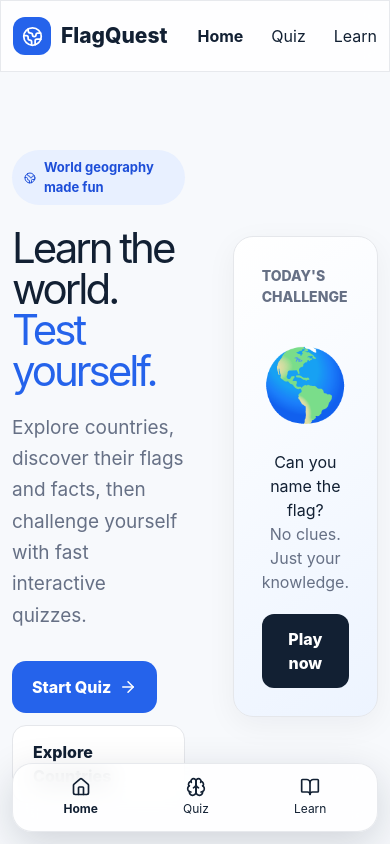
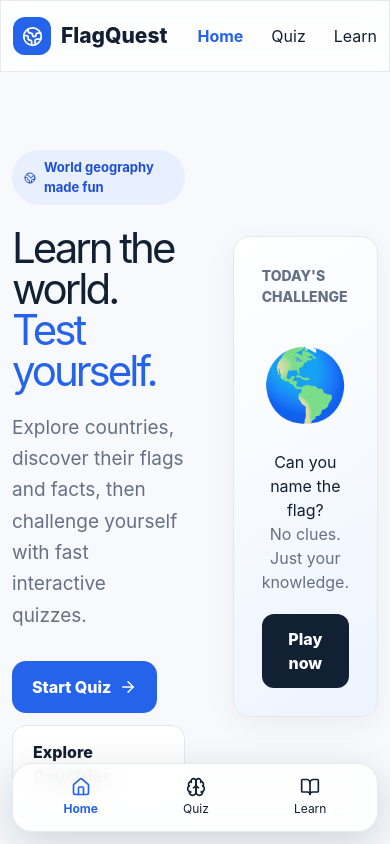
Before and after one commit to tomahmed420/flagquest, a Next.js app: page / in a window 390 px wide. Shown: the top 844 px of the page. Built offline with nearby package versions, Linux system fonts and the light colour scheme.

Commit message:
style: improve responsive country grid and cards

```diff
--- a/app/globals.css
+++ b/app/globals.css
@@ -1,4 +1,5 @@
 @import "tailwindcss";
-
-:root{--bg:#f7f9fc;--card:#fff;--text:#122033;--muted:#667085;--primary:#2563eb;--primary2:#1d4ed8;--border:#e5e7eb;--success:#16a34a;--danger:#dc2626}
-*{box-sizing:border-box}html{scroll-behavior:smooth}body{margin:0;background:var(--bg);color:var(--text);font-family:Inter,ui-sans-serif,system-ui,-apple-system,BlinkMacSystemFont,"Segoe UI",sans-serif}button,input{font:inherit}button{cursor:pointer}.container{width:min(1120px,calc(100% - 32px));margin:auto}.glass{background:rgba(255,255,255,.82);backdrop-filter:blur(12px);border:1px solid rgba(229,231,235,.9)}.card{background:var(--card);border:1px solid var(--border);border-radius:20px;box-shadow:0 8px 30px rgba(15,23,42,.05)}.flag{object-fit:cover;box-shadow:0 8px 25px rgba(15,23,42,.12);border-radius:10px}.nav-active{color:var(--primary);font-weight:700}.answer.correct{border-color:#86efac;background:#f0fdf4;color:#166534}.answer.wrong{border-color:#fecaca;background:#fef2f2;color:#991b1b}.answer:disabled{cursor:default}.bottom-nav{display:none}@media(max-width:700px){.desktop-nav{display:none}.bottom-nav{display:flex;position:fixed;z-index:50;left:12px;right:12px;bottom:12px;border-radius:20px;padding:8px;justify-content:space-around;box-shadow:0 12px 40px rgba(15,23,42,.16)}body{padding-bottom:90px}.container{width:min(100% - 24px,1120px)}}
+:root{--bg:#f7f9fc;--card:#fff;--text:#122033;--muted:#667085;--primary:#2563eb;--border:#e5e7eb}
+*{box-sizing:border-box}html{scroll-behavior:smooth}body{margin:0;background:var(--bg);color:var(--text);font-family:Inter,ui-sans-serif,system-ui,-apple-system,BlinkMacSystemFont,"Segoe UI",sans-serif}button,input{font:inherit}button{cursor:pointer}.container{width:min(1120px,calc(100% - 32px));margin:auto}.glass{background:rgba(255,255,255,.86);backdrop-filter:blur(12px);border:1px solid rgba(229,231,235,.9)}.card{background:var(--card);border:1px solid var(--border);border-radius:20px;box-shadow:0 8px 30px rgba(15,23,42,.05)}.flag{object-fit:cover;box-shadow:0 8px 25px rgba(15,23,42,.12);border-radius:10px}.nav-active{color:var(--primary)!important;font-weight:700}.answer.correct{border-color:#86efac!important;background:#f0fdf4!important;color:#166534}.answer.wrong{border-color:#fecaca!important;background:#fef2f2!important;color:#991b1b}.answer:disabled{cursor:default}.bottom-nav{display:none}.country-card{transition:transform .18s,box-shadow .18s}.country-card:hover{transform:translateY(-3px);box-shadow:0 14px 34px rgba(15,23,42,.09)}
+@media(max-width:700px){.desktop-nav{display:none}.bottom-nav{display:flex;position:fixed;z-index:50;left:12px;right:12px;bottom:12px;border-radius:20px;padding:8px;justify-content:space-around;box-shadow:0 12px 40px rgba(15,23,42,.16)}body{padding-bottom:90px}.container{width:min(100% - 24px,1120px)}.country-grid{grid-template-columns:repeat(2,minmax(0,1fr))!important}.card{border-radius:17px}}
+@media(min-width:701px){.country-grid{grid-template-columns:repeat(auto-fill,minmax(190px,1fr));display:grid;gap:14px}}
```
